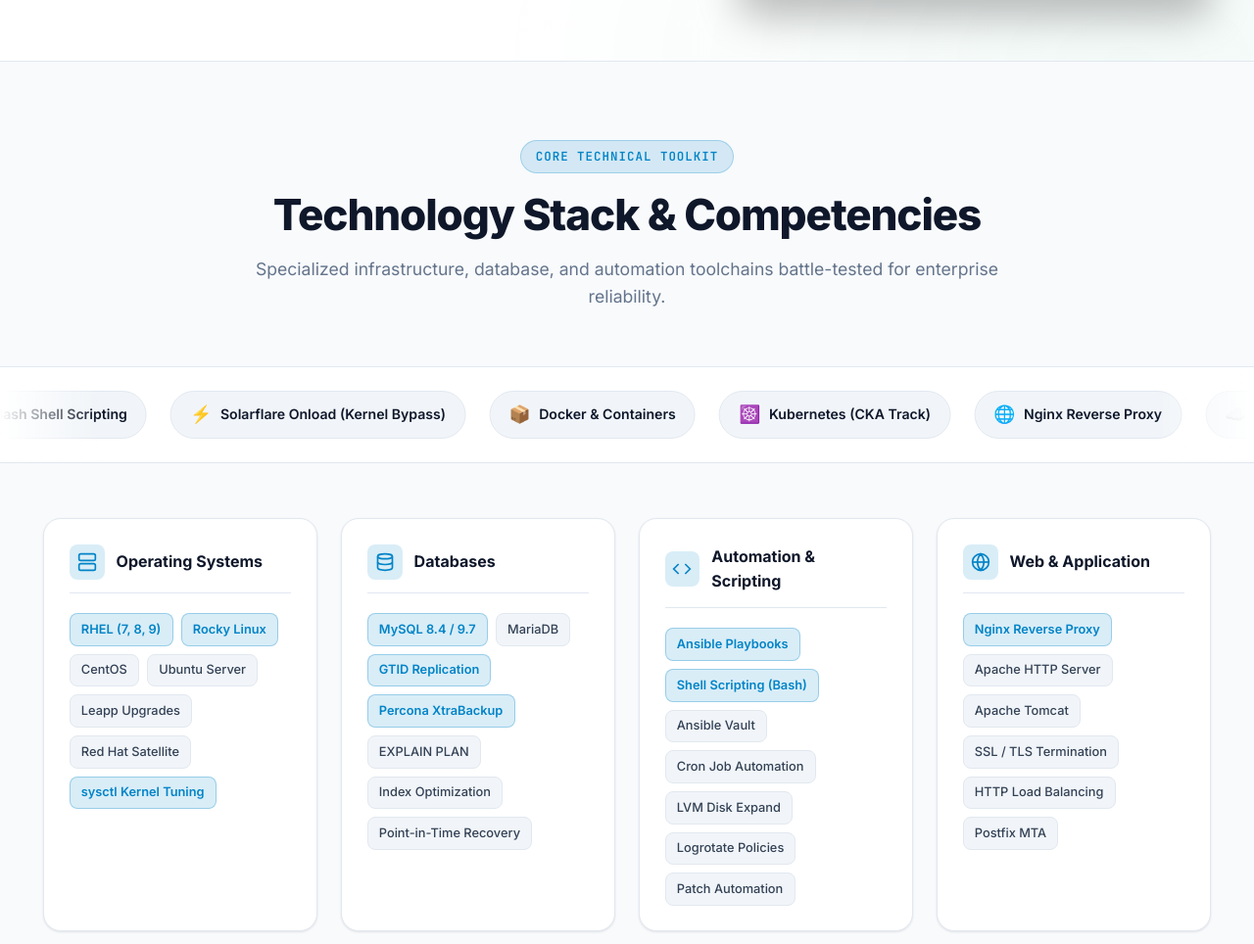
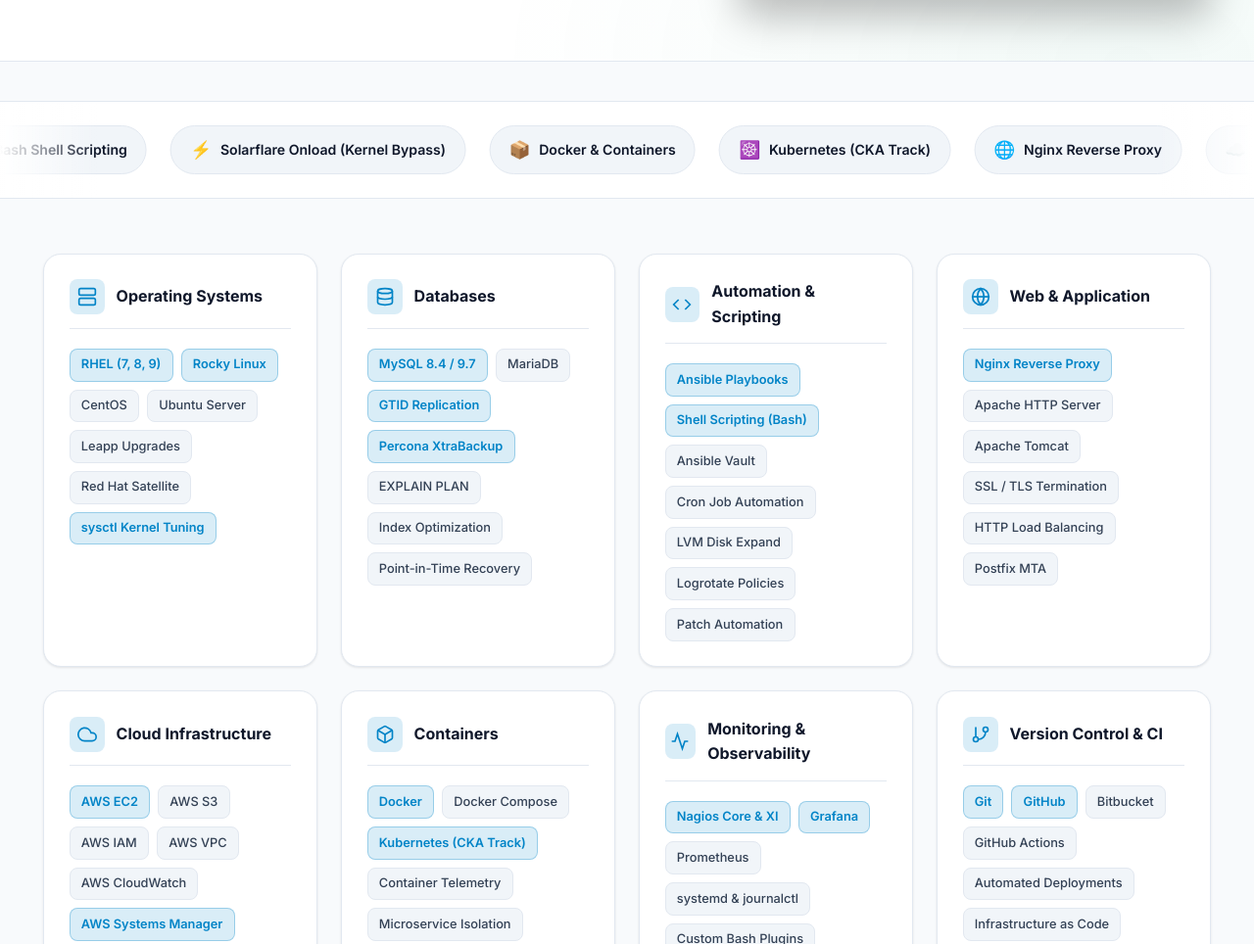
Before and after one commit to aishwar2/mysite, a plain HTML site: page index.html in a window 1280 px wide. Shown: the part 657-1621 px from the top of the page at 98% size. Drawn offline with Linux system fonts and the light colour scheme.

Commit message:
feat: remove title header from Tech Stack section while retaining marquee and skill grid

```diff
--- a/css/styles.css
+++ b/css/styles.css
@@ -753,6 +753,10 @@ button {
 /* ==========================================================================
    TECH STACK SECTION (Marquee Banner + Categorized Grid)
    ========================================================================== */
+#tech-stack {
+  padding-top: 2.5rem;
+}
+
 .marquee-container {
   overflow: hidden;
   position: relative;
--- a/index.html
+++ b/index.html
@@ -294,15 +294,6 @@
        TECH STACK SECTION (Scrolling Marquee + Categorized Badges)
        ========================================================================= -->
   <section class="section section-alt" id="tech-stack">
-    <div class="container">
-      <div class="section-header">
-        <span class="section-tag">Core Technical Toolkit</span>
-        <h2 class="section-title">Technology Stack &amp; Competencies</h2>
-        <p class="section-subtitle">
-          Specialized infrastructure, database, and automation toolchains battle-tested for enterprise reliability.
-        </p>
-      </div>
-    </div>
 
     <!-- Infinite Scrolling Marquee Banner -->
     <div class="marquee-container">
```
